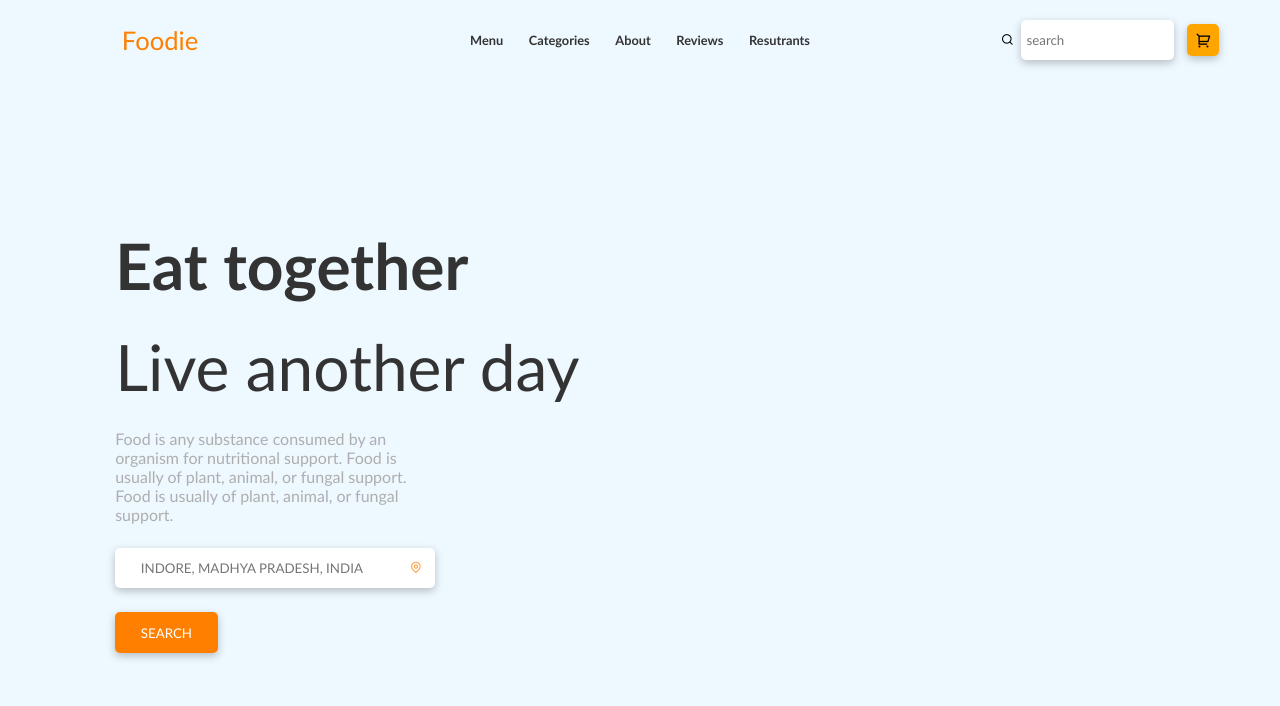
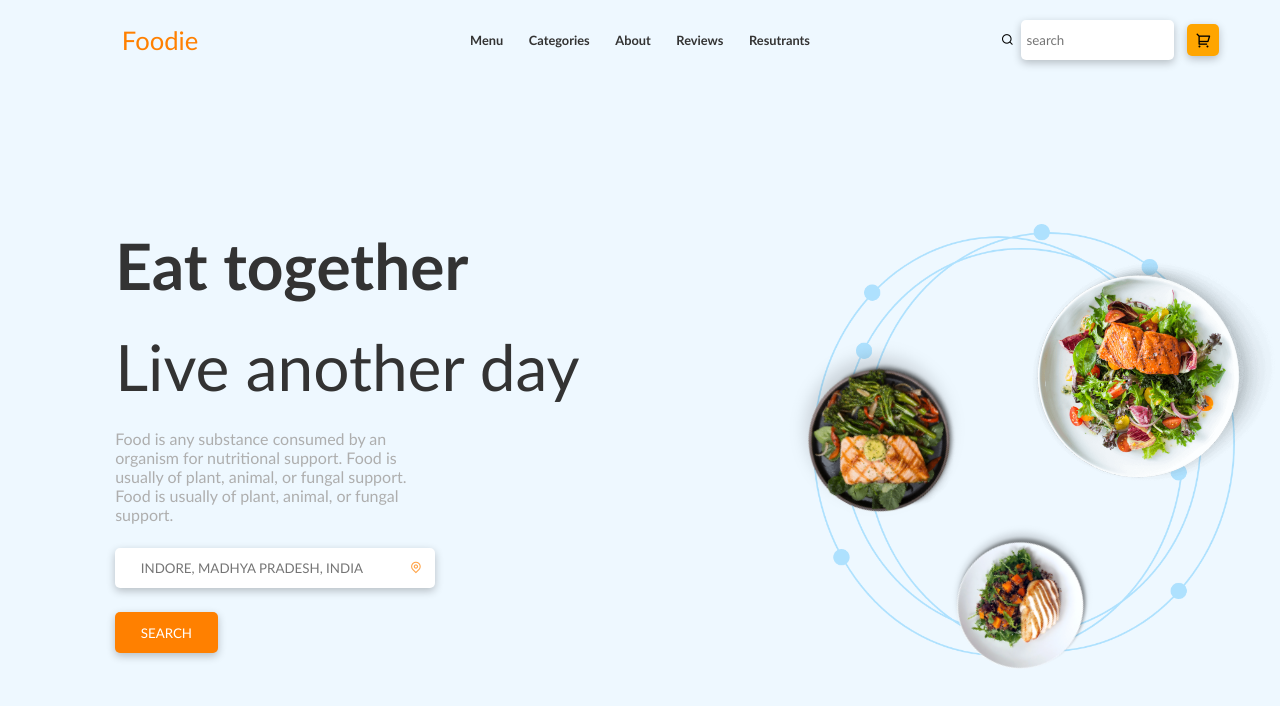
Before and after one commit to Lokesh7729/foodie, a plain HTML site: page index.html in a window 1280 px wide. Drawn offline with nearby package versions, Linux system fonts and the light colour scheme.

Commit message:
add background images and animations

```diff
--- a/index.html
+++ b/index.html
@@ -30,6 +30,7 @@
         </div>
     </nav>
     <!-- Main details-->
+<div class="main-content">
     <div class="left">
         <h1>Eat together</h1>
         <h1>Live another day</h1>
@@ -45,7 +46,15 @@
             <!-- button -->
             <button> SEARCH </button>
         </div>
-    <div class="right"></div>
+    <div class="right">
+        <img id="background" src="./Assets/Group 1.png" alt="background">
+        <div id="all-plate">
+            <img id="image-one" src="./Assets/139184-food-plate-healthy-free-photo.png" alt="">
+            <img id="image-two" src="./Assets/Meal-PNG-Download-Image.png" alt="">
+            <img id="image-three" src="./Assets/NicePng_plate-of-food-png_546030.png" alt="">
+        </div>
+    </div>
+</div>
    </div>
 </body>
 </html
--- a/style.css
+++ b/style.css
@@ -13,6 +13,8 @@ body {
   height: 100vh;
   width: 100%;
   background-color: #eef8ff;
+  overflow: hidden;
+  position: relative;
 }
 nav {
   width: 100%;
@@ -80,11 +82,17 @@ nav {
   border-radius: 5px;
   box-shadow: rgba(0, 0, 0, 0.24) 0px 3px 8px;
 }
+.main-content{
+    display: flex;
+    width: 100%;
+    height: 90%;
+
+}
 .left {
   display: flex;
   flex-direction: column;
   width: 60%;
-  height: 90%;
+  height: 100%;
   /* background-color: #ff8000; */
   padding: 9vw;
   justify-content: center;
@@ -126,3 +134,50 @@ nav {
   border-radius: 5px;
   box-shadow: rgba(0, 0, 0, 0.24) 0px 3px 8px;
 }
+.right{
+    height: 100%;
+    width: 40%;
+    display: flex;
+    justify-content: center;
+    align-items: center;
+}
+#background{
+width: 33vw;
+}
+#all-plate{
+    position: absolute;
+    width: 30vw;
+    height: 30vw;
+    /* background-color: orange; */
+    animation: circle 15s linear infinite;
+}
+#image-three{
+    width: 18vw;
+    position: absolute;
+    top: 0%;
+    left: -12%;
+    animation: circle 20s linear infinite;
+}
+#image-two{
+    width: 20vw;
+    position: absolute;
+    bottom: -18%;
+    right: 0%;
+    animation: circle 20s linear infinite;
+}
+#image-one{
+    width: 12vw;
+    position: absolute;
+    top: 10%;
+    right: -5%;
+    animation: circle 20s linear infinite;
+}
+
+@keyframes circle {
+    0%{
+        rotate: 0deg;
+    }
+    100%{
+        rotate: 360deg;
+    }
+}
```
Also changed, not shown: Assets/139184-food-plate-healthy-free-photo.png (added), Assets/Group 1.png (added), Assets/Meal-PNG-Download-Image.png (added), Assets/NicePng_plate-of-food-png_546030.png (added).
